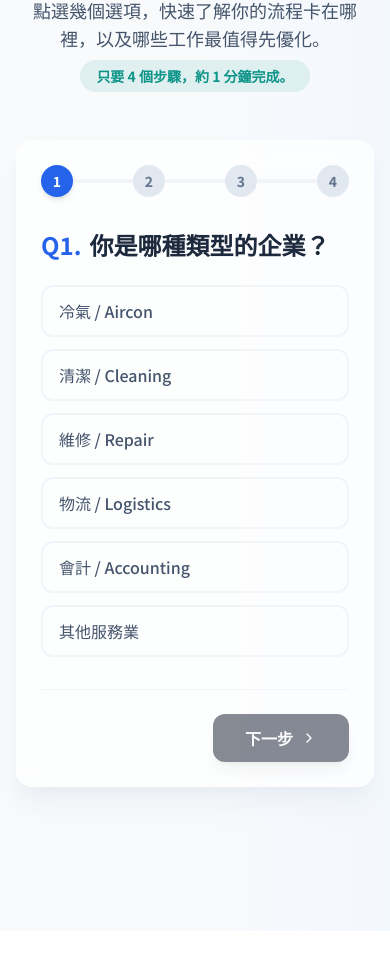
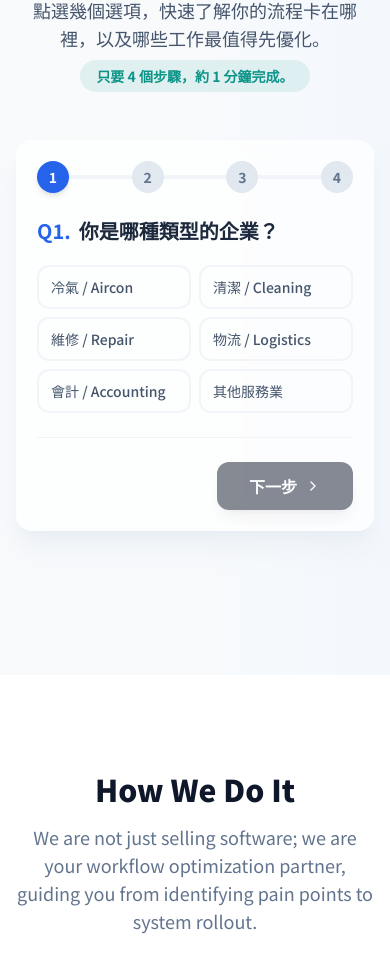
Before and after one commit to optimakspaul/Website, a Next.js app: page /en in a window 390 px wide. Shown: the part 3279-4251 px from the top of the page. Built offline with nearby package versions, Linux system fonts and the light colour scheme.

Commit message:
fix: make workflow check options 2 columns on mobile to fit the viewport

```diff
--- a/src/components/WorkflowCheck.tsx
+++ b/src/components/WorkflowCheck.tsx
@@ -72,11 +72,11 @@ export default function WorkflowCheck() {
           </span>
         </div>
 
-        <div className="glass-card bg-white p-6 md:p-10 shadow-2xl shadow-slate-200/50">
+        <div className="glass-card bg-white p-5 md:p-10 shadow-2xl shadow-slate-200/50">
           {!isCompleted ? (
             <>
               {/* Progress Bar */}
-              <div className="flex items-center justify-between mb-8 relative">
+              <div className="flex items-center justify-between mb-6 relative">
                 <div className="absolute left-0 top-1/2 -translate-y-1/2 w-full h-1 bg-slate-100 rounded-full z-0"></div>
                 <div
                   className="absolute left-0 top-1/2 -translate-y-1/2 h-1 bg-brand-blue rounded-full z-0 transition-all duration-300"
@@ -94,20 +94,20 @@ export default function WorkflowCheck() {
               </div>
 
               {/* Question */}
-              <div className="mb-8">
-                <h3 className="text-2xl font-bold text-slate-800 mb-6">
+              <div className="mb-6">
+                <h3 className="text-xl md:text-2xl font-bold text-slate-800 mb-5">
                   <span className="text-brand-blue mr-2">Q{currentStep + 1}.</span>
                   {steps[currentStep].title}
                 </h3>
 
-                <div className="grid grid-cols-1 sm:grid-cols-2 md:grid-cols-3 gap-3">
+                <div className="grid grid-cols-2 md:grid-cols-3 gap-2 md:gap-3">
                   {steps[currentStep].options.map(option => {
                     const isSelected = (selections[currentStep] || []).includes(option);
                     return (
                       <button
                         key={option}
                         onClick={() => toggleSelection(currentStep, option)}
-                        className={`text-left px-4 py-3 rounded-xl border-2 transition-all duration-200 font-medium
+                        className={`text-left px-3 py-2.5 md:px-4 md:py-3 rounded-xl border-2 transition-all duration-200 font-medium text-sm md:text-base
                           ${isSelected
                             ? 'border-brand-blue bg-blue-50 text-brand-blue shadow-sm'
                             : 'border-slate-100 hover:border-slate-200 hover:bg-slate-50 text-slate-600'
```
